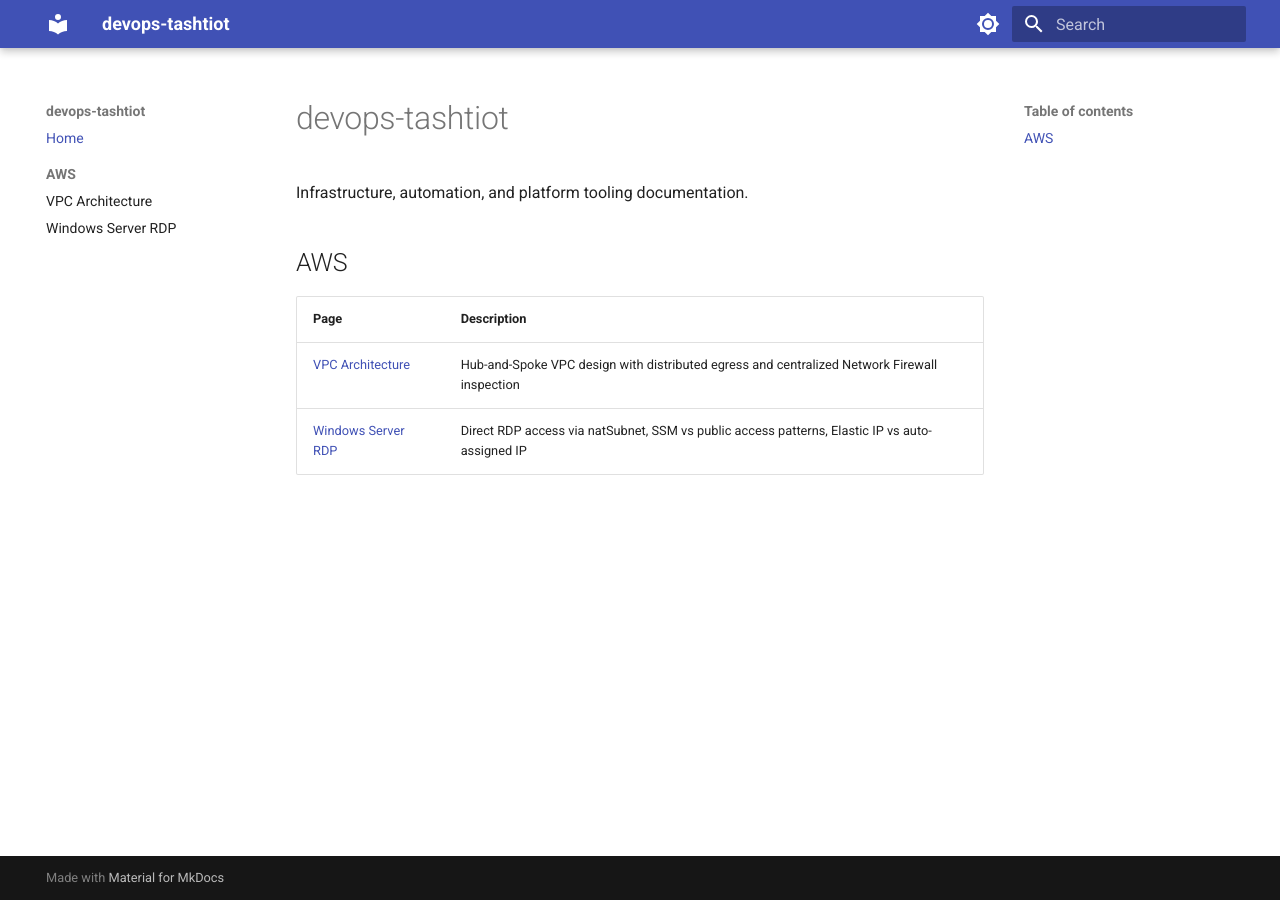
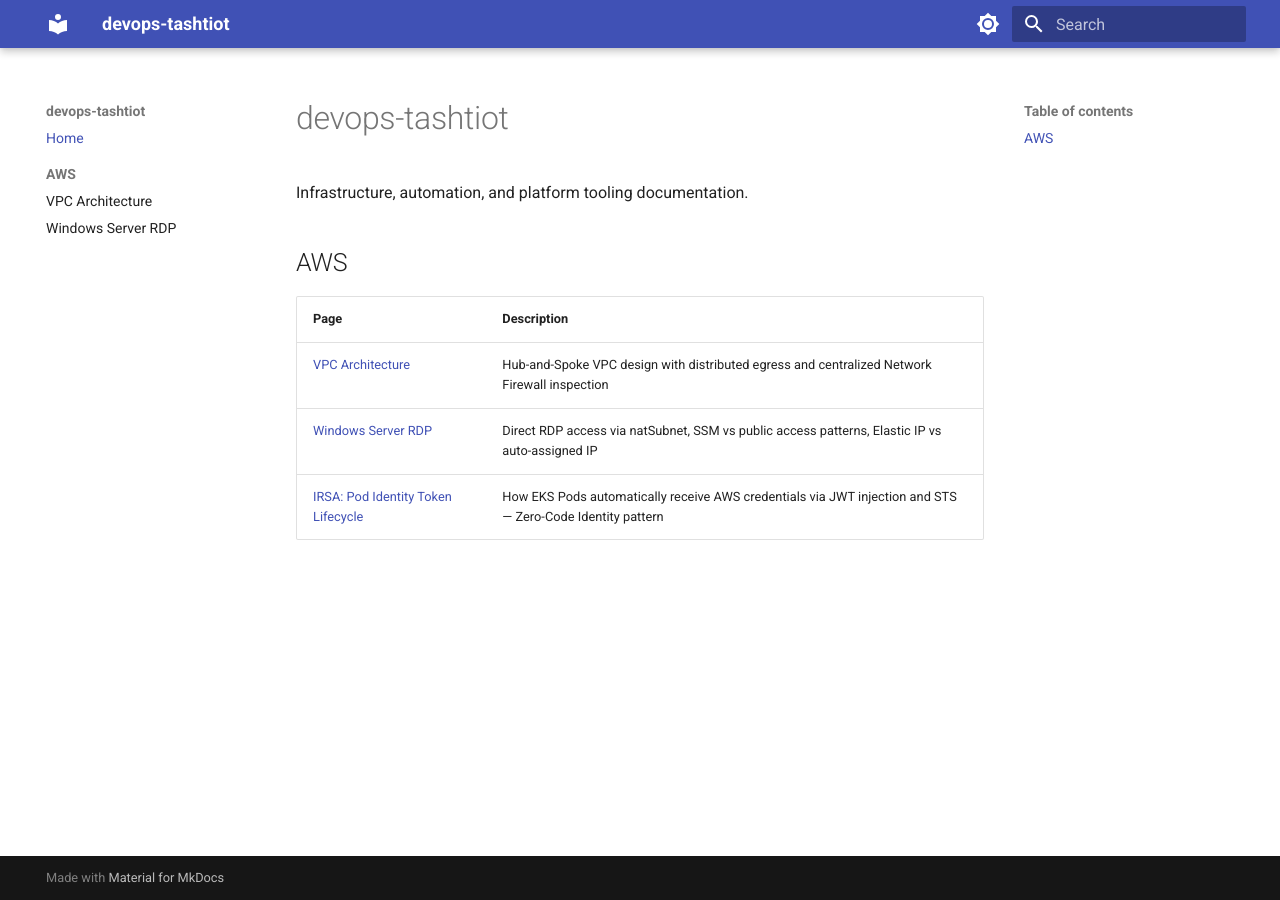
Before and after one commit to devops-tashtiot/devops-tashtiot.github.io, an MkDocs documentation site: the page built from docs-src/index.md, in a window 1280 px wide. Built offline with MkDocs 1.6.1 and Material for MkDocs 9.7.7, drawn with Linux system fonts in a browser that asks for light colours.

Commit message:
docs: add IRSA page to homepage index

```diff
--- a/docs-src/index.md
+++ b/docs-src/index.md
@@ -8,3 +8,4 @@
 |---|---|
 | [VPC Architecture](aws/vpc-architecture.md) | Hub-and-Spoke VPC design with distributed egress and centralized Network Firewall inspection |
 | [Windows Server RDP](aws/windows-server-rdp.md) | Direct RDP access via natSubnet, SSM vs public access patterns, Elastic IP vs auto-assigned IP |
+| [IRSA: Pod Identity Token Lifecycle](aws/irsa-pod-identity.md) | How EKS Pods automatically receive AWS credentials via JWT injection and STS — Zero-Code Identity pattern |
```
